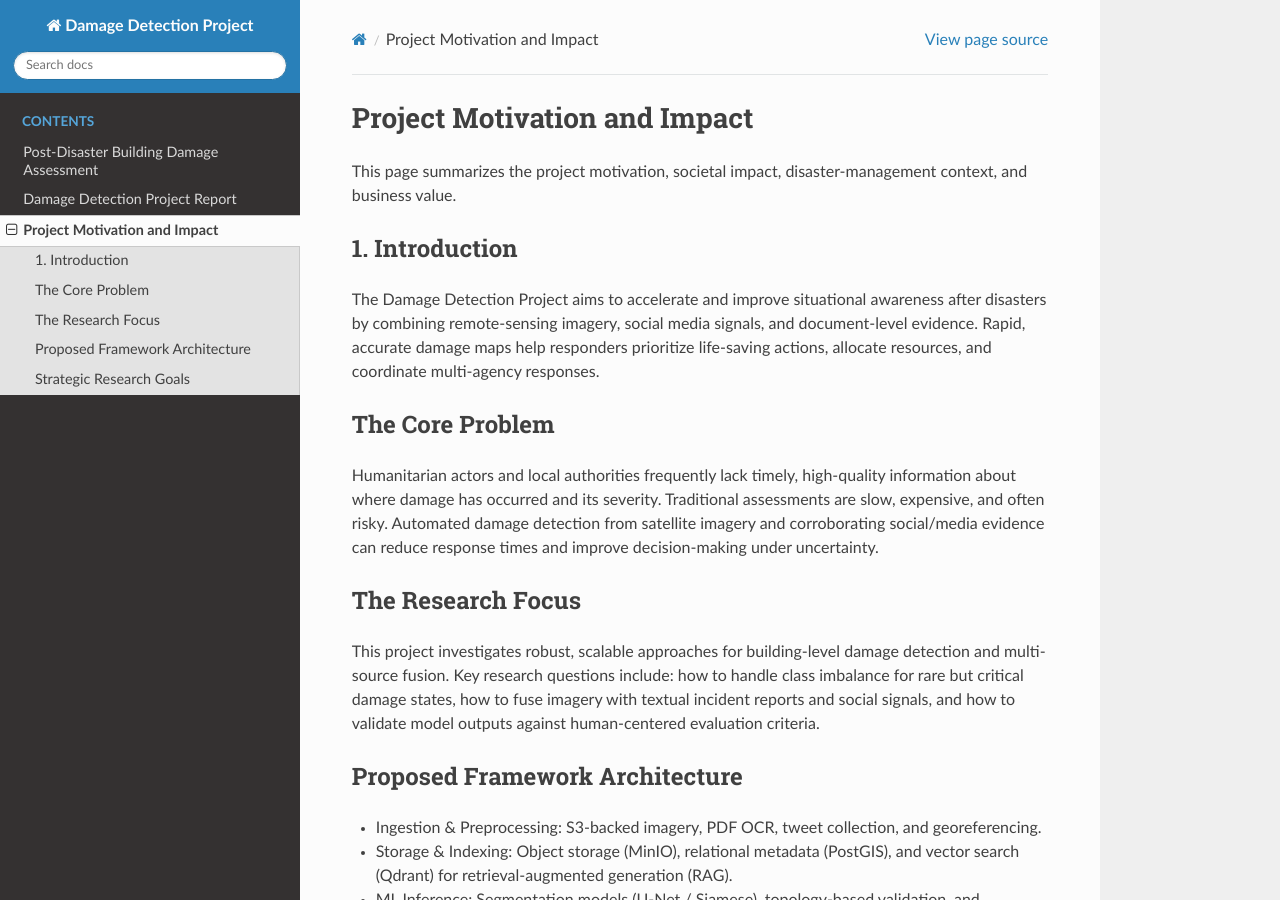
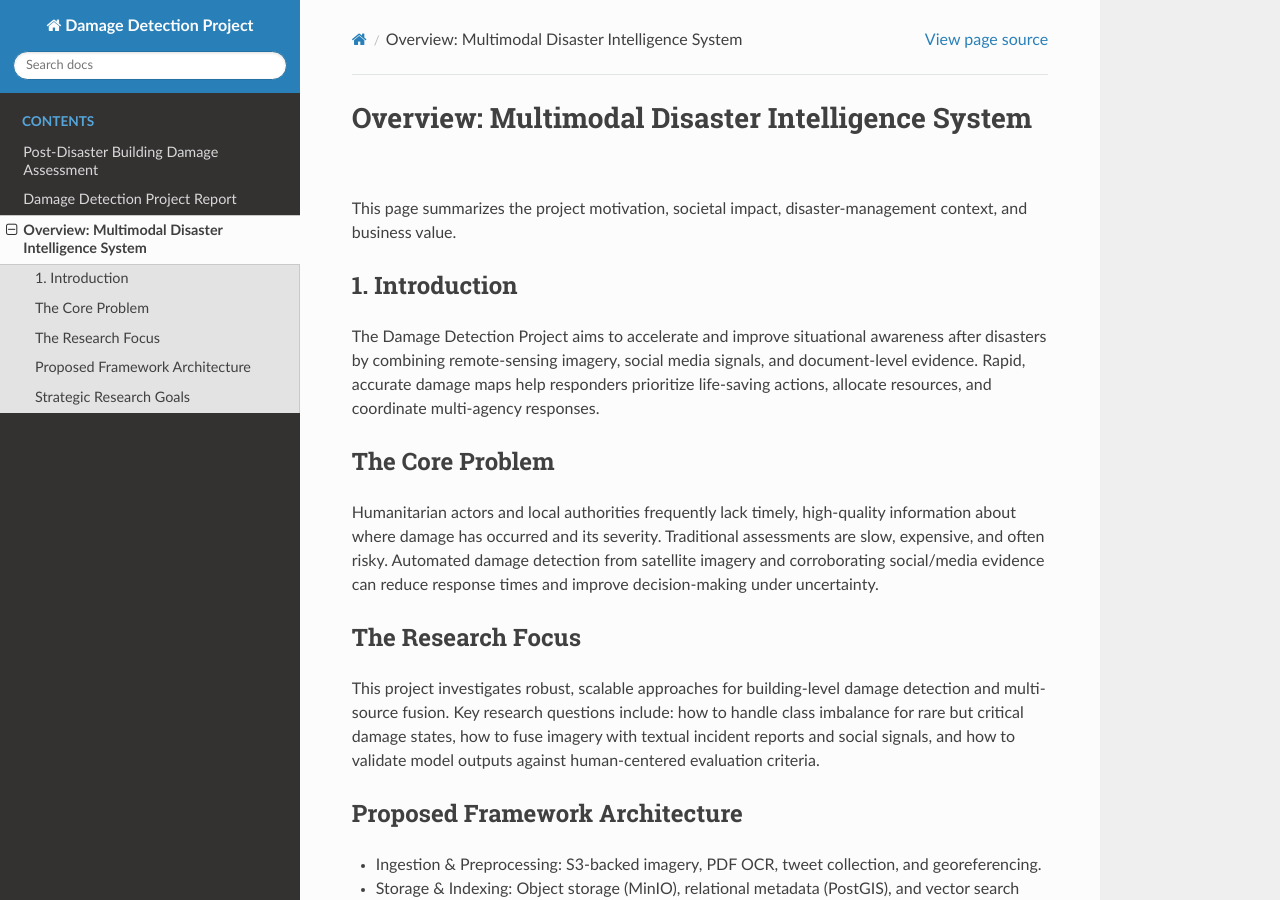
Before and after one commit to medaminAoutmani/Post-Disaster-Building-Damage-Assessment-Detection, a Sphinx documentation site: the page built from docs/motivation.md, in a window 1280 px wide and 900 px high. Built offline with Sphinx 7.4.7 and the Read the Docs theme 3.1.0, drawn with Linux system fonts in a browser that asks for light colours.

```diff
--- a/docs/motivation.md
+++ b/docs/motivation.md
@@ -1,4 +1,4 @@
-# Project Motivation and Impact
+# Overview: Multimodal Disaster Intelligence System
 
 This page summarizes the project motivation, societal impact, disaster-management context, and business value.
 
```
